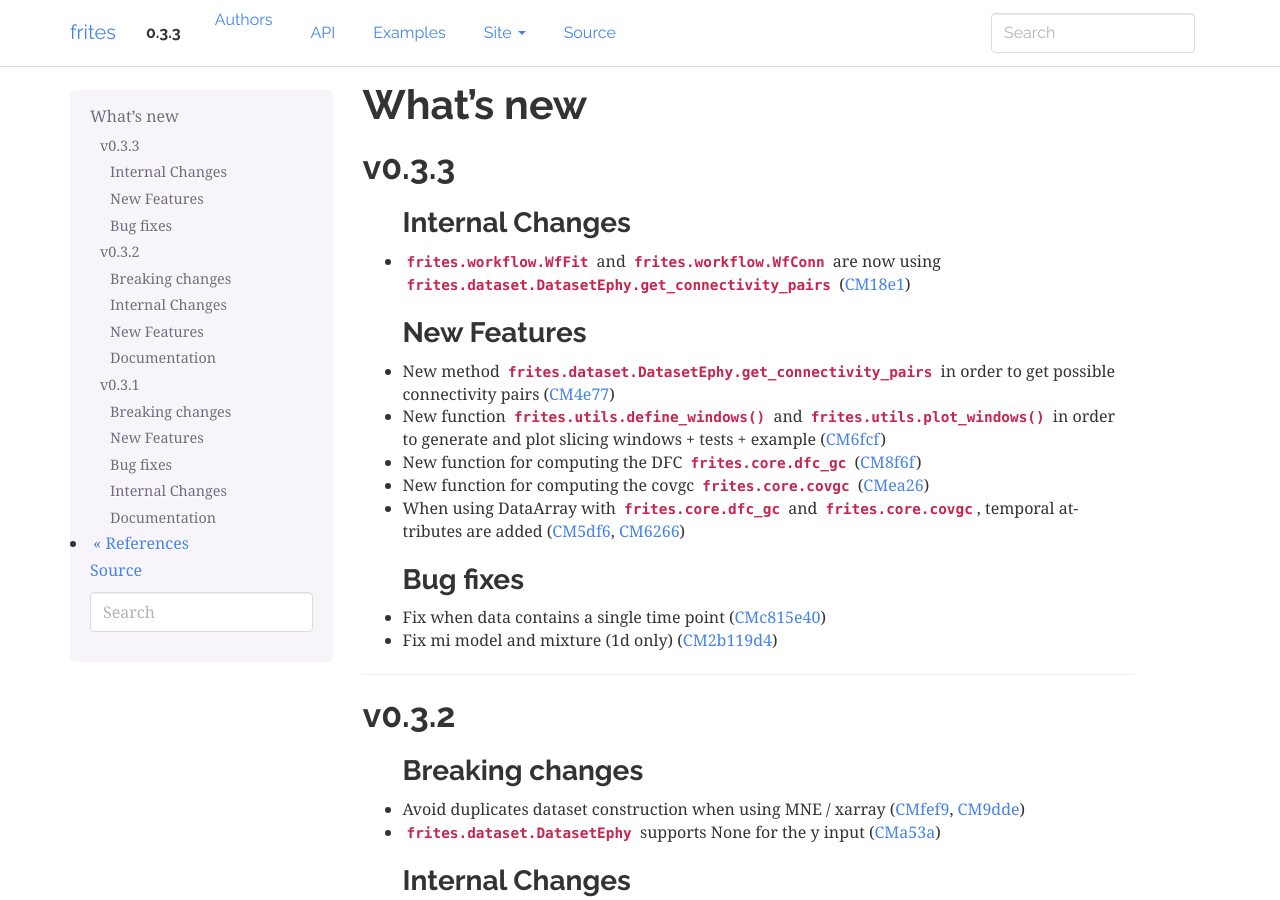
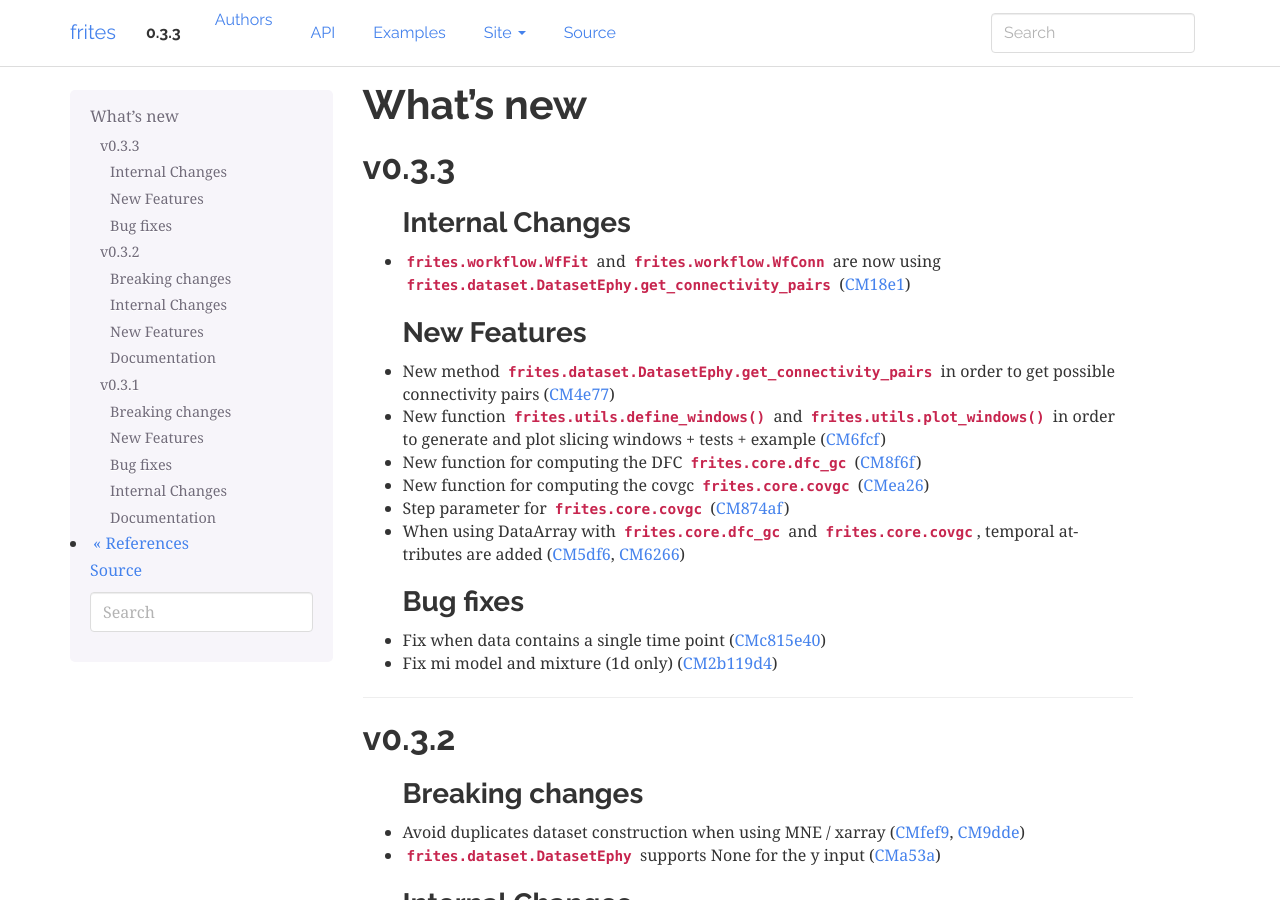
Before and after one commit to brainets/frites, a Sphinx documentation site: the page built from docs/source/whatsnew.rst, in a window 1280 px wide and 900 px high. Built offline with Sphinx 7.4.7, drawn with Linux system fonts in a browser that asks for light colours.

Commit message:
Added Andrea's commit to whatsnew

```diff
--- a/docs/source/whatsnew.rst
+++ b/docs/source/whatsnew.rst
@@ -17,6 +17,7 @@ New Features
 * New function :py:func:`frites.utils.define_windows` and :py:func:`frites.utils.plot_windows` in order to generate and plot slicing windows + tests + example (:commit:`6fcf`)
 * New function for computing the DFC :py:class:`frites.core.dfc_gc` (:commit:`8f6f`)
 * New function for computing the covgc :py:class:`frites.core.covgc` (:commit:`ea26`)
+* Step parameter for :py:class:`frites.core.covgc` (:commit:`874af`)
 * When using DataArray with :py:class:`frites.core.dfc_gc` and :py:class:`frites.core.covgc`, temporal attributes are added (:commit:`5df6`, :commit:`6266`)
 
 Bug fixes
```
